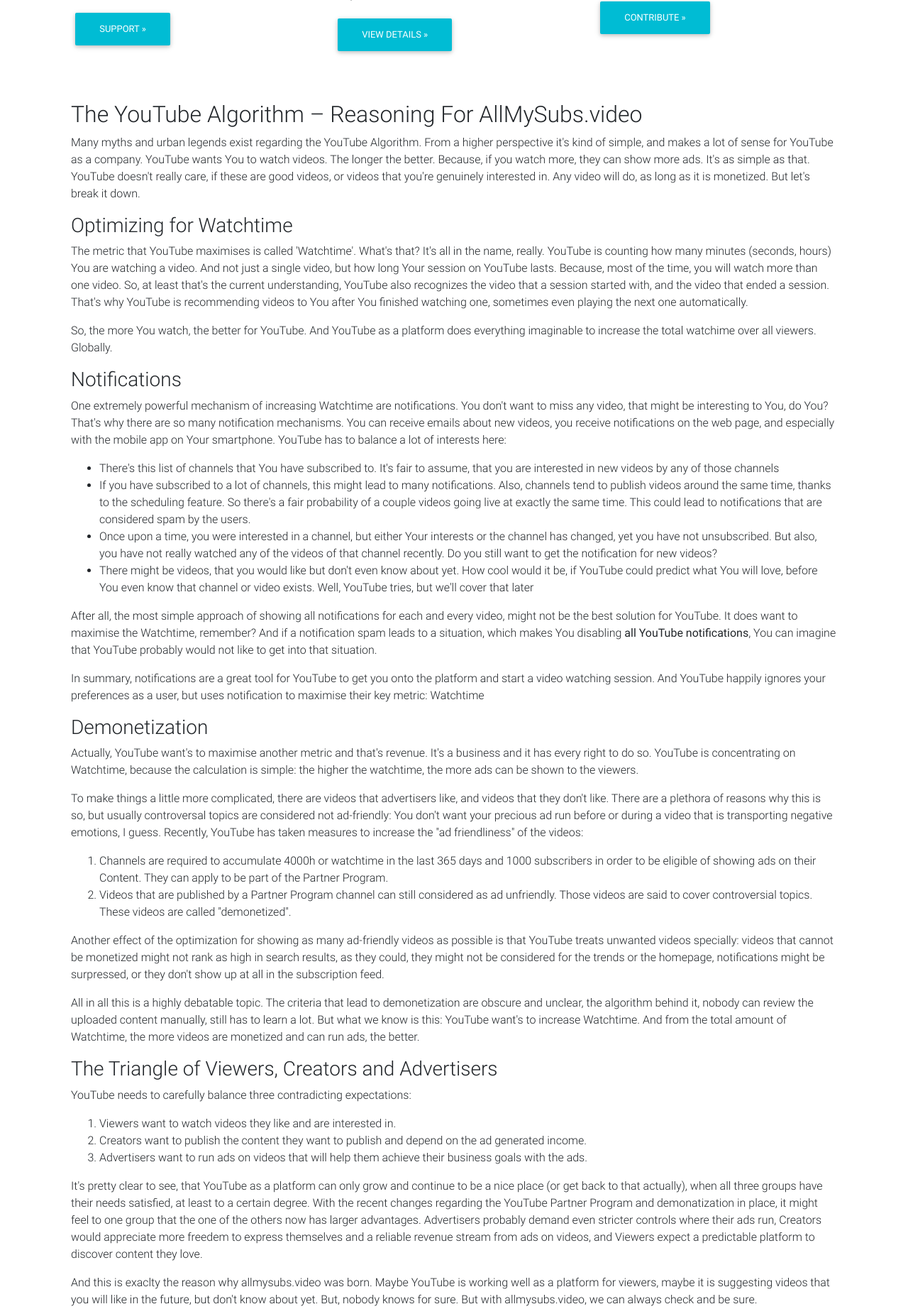
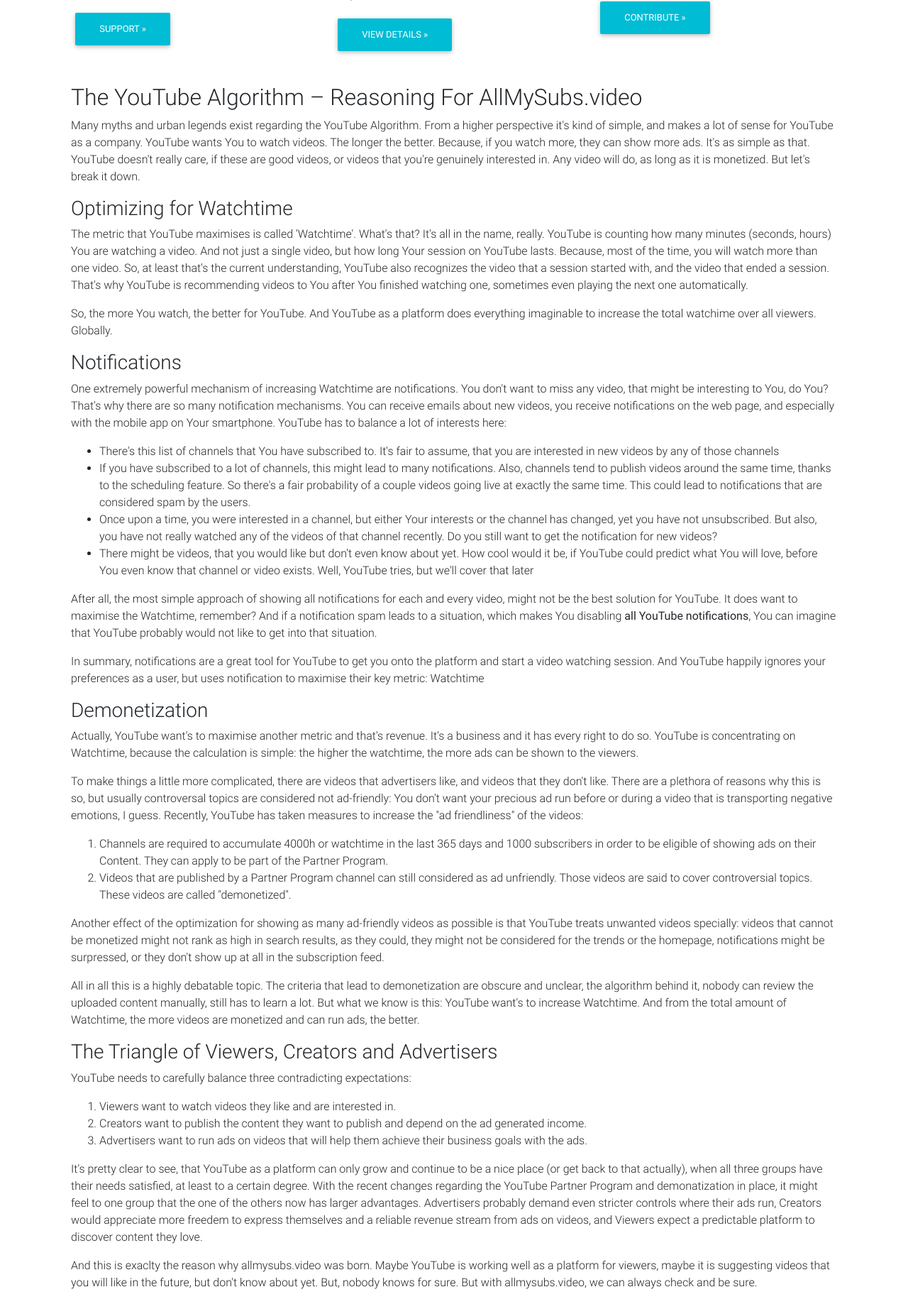
Before and after one commit to AndreasEK/allmysubs, a Flask app: page / in a window 1280 px wide. Shown: the part 714-2558 px from the top of the page at 71% size. Run offline with Flask 2, Linux system fonts and the light colour scheme; some libraries are stand-ins or nearby versions.

Commit message:
just minor layouting

```diff
--- a/templates/home.html
+++ b/templates/home.html
@@ -52,7 +52,7 @@
 
     </script>
 
-    <div class="container">
+    <div class="container mt-4">
         <!-- Example row of columns -->
         <div class="row">
             <div class="col-md-4">
@@ -84,7 +84,7 @@
         </div>
     </div>
 
-    <div class="container mt-5">
+    <div class="container mt-4">
         <!-- Example row of columns -->
         <div class="row">
             <div class="col-md-12">
```
